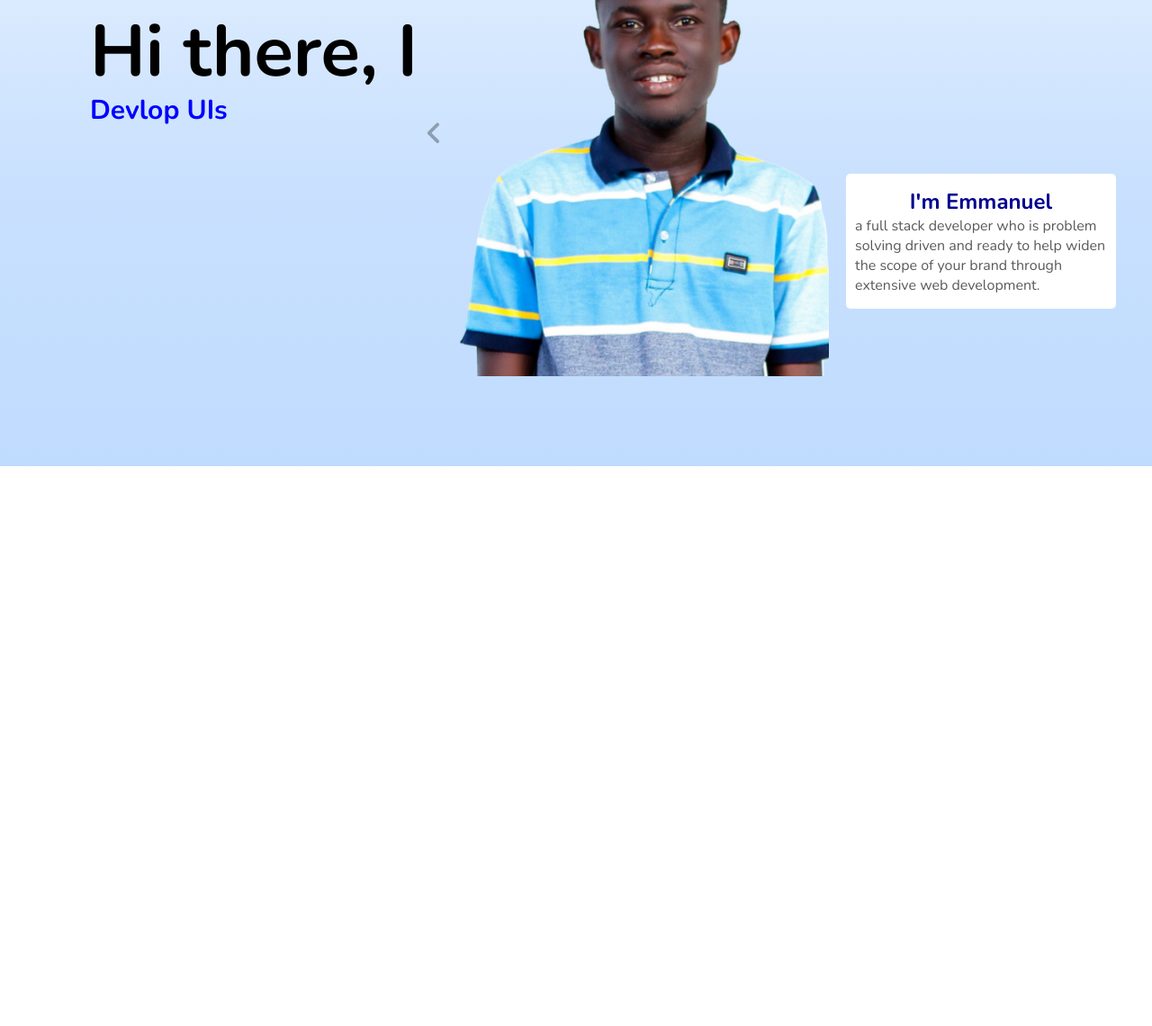
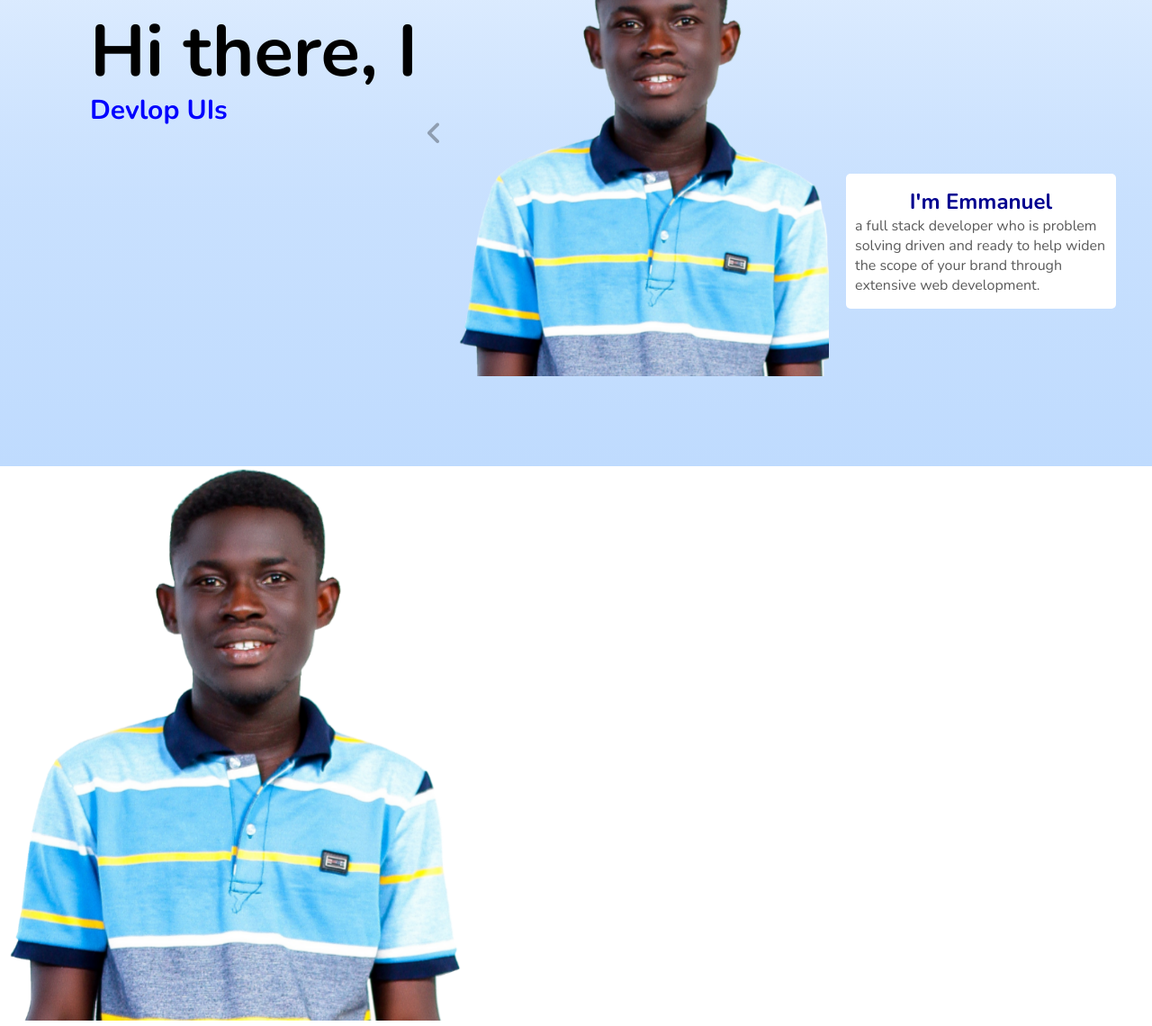
Before and after one commit to cyklonehateka1/Vanila-Personal-Portfolio, a plain HTML site: page index.html in a window 1280 px wide. Shown: the part 282-1422 px from the top of the page at 90% size. Before the commit the page ends 800 px from the top, so only its background shows below. Drawn offline with nearby package versions, Linux system fonts and the light colour scheme.

Commit message:
forgot to change branch

```diff
--- a/index.html
+++ b/index.html
@@ -96,6 +96,15 @@
       </div>
     </div>
 
+    <!-- About Section -->
+    <div class="about-section">
+      <div class="about-container">
+        <div class="about-img-container">
+          <img src="img/hero2.png" alt="" class="about-img" />
+        </div>
+      </div>
+    </div>
+
     <script src="js/index.js"></script>
   </body>
 </html>
```
